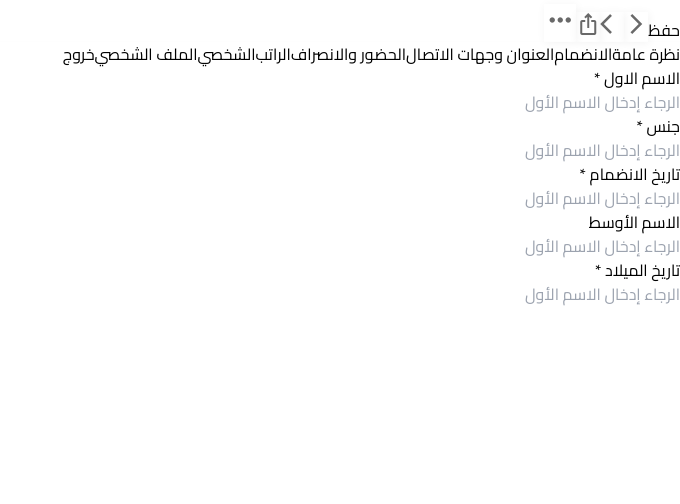
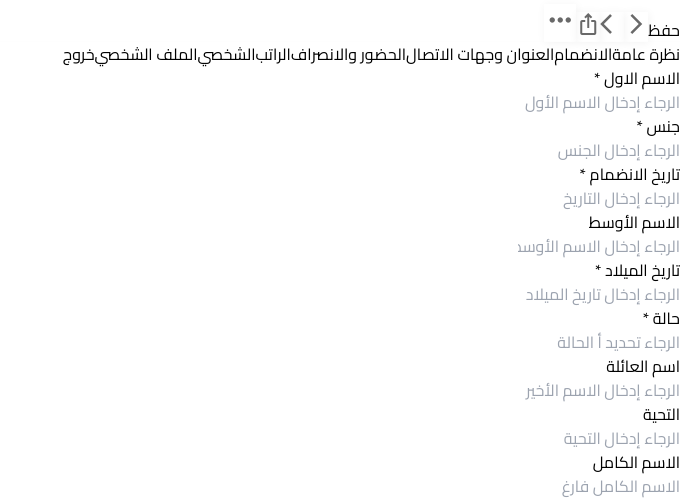
Before and after one commit to narokamyraid199999/rukn_dashboard, a Vue app in the folder app/: page /staff in a window 1280 px wide. Shown: the part 1282-1786 px from the top of the page, without its empty margins (600-1280 px from the left). Before the commit the page ends 1588 px from the top, so only its background shows below. Built offline with nearby package versions, Linux system fonts and the light colour scheme.

Commit message:
feat: add user details to staff component

```diff
--- a/app/src/components/FormButton.vue
+++ b/app/src/components/FormButton.vue
@@ -1,20 +1,23 @@
 <script setup>
-const { title, isDropdown, data, required } = defineProps([
+const { title, isDropdown, data, required, placeholder } = defineProps([
   "title",
   "isDropdown",
   "data",
   "required",
+  "placeholder",
 ]);
 </script>
 
 <template>
   <div>
-    <p class="text-xl mb-2 text-[#696969]">
+    <p class="text-[1.18rem] mb-2 text-[#696969]">
       {{ title }} <span v-if="required" class="text-[#da3d3d]">*</span>
     </p>
     <input
+      :required="required"
+      :placeholder="placeholder"
       type="text"
-      class="bg-[#F9F9F9] h-14 pr-4 rounded-lg outline-none w-full overflow-auto pl-2 text-sm xl:text-base"
+      class="bg-[#F9F9F9] h-14 pr-4 rounded-lg outline-none w-full overflow-auto pl-2 text-sm xl:text-base text-[#9B9B9B]"
       placeholder="الرجاء إدخال الاسم الأول"
     />
   </div>
--- a/app/src/components/Staff.vue
+++ b/app/src/components/Staff.vue
@@ -2,6 +2,7 @@
 import StaffTitle from "./StaffTitle.vue";
 import StaffTaps from "./StaffTaps.vue";
 import StaffForm from "./StaffForm.vue";
+import StaffUserDetails from "./StaffUserDetails.vue";
 </script>
 
 <template>
@@ -10,6 +11,7 @@ import StaffForm from "./StaffForm.vue";
     <div class="bg-white rounded-2xl pb-[30rem] panel-shadow mt-8 p-6">
       <StaffTaps></StaffTaps>
       <StaffForm></StaffForm>
+      <StaffUserDetails></StaffUserDetails>
     </div>
   </div>
 </template>
--- a/app/src/components/StaffForm.vue
+++ b/app/src/components/StaffForm.vue
@@ -1,15 +1,77 @@
 <script setup>
 import FormButton from "./FormButton.vue";
+import { ref } from "vue";
+
+const formInputs = ref([
+  {
+    title: "الاسم الاول",
+    required: true,
+    placeholder: "الرجاء إدخال الاسم الأول",
+    isDropdown: false,
+  },
+  {
+    title: "جنس",
+    required: true,
+    placeholder: "الرجاء إدخال الجنس",
+    isDropdown: false,
+  },
+  {
+    title: "تاريخ الانضمام",
+    required: true,
+    placeholder: "الرجاء إدخال التاريخ",
+    isDropdown: false,
+  },
+  {
+    title: "الاسم الأوسط",
+    required: false,
+    placeholder: "الرجاء إدخال الاسم الأوسط",
+    isDropdown: false,
+  },
+  {
+    title: "تاريخ الميلاد",
+    required: true,
+    placeholder: "الرجاء إدخال تاريخ الميلاد",
+    isDropdown: false,
+  },
+  {
+    title: "حالة",
+    required: true,
+    placeholder: "الرجاء تحديد أ الحالة",
+    isDropdown: true,
+  },
+  {
+    title: "اسم العائلة",
+    required: false,
+    placeholder: "الرجاء إدخال الاسم الأخير",
+    isDropdown: false,
+  },
+  {
+    title: "التحية",
+    required: false,
+    placeholder: "الرجاء إدخال التحية",
+    isDropdown: false,
+  },
+]);
 </script>
 
 <template>
   <div class="mt-6">
-    <div class="grid grid-cols-3 gap-x-14 gap-y-6">
-      <FormButton :required="true" title="الاسم الاول"></FormButton>
-      <FormButton :required="true" title="جنس"></FormButton>
-      <FormButton :required="true" title="تاريخ الانضمام"></FormButton>
-      <FormButton title="الاسم الأوسط"></FormButton>
-      <FormButton :required="true" title="تاريخ الميلاد"></FormButton>
+    <div class="grid grid-cols-3 gap-x-14 gap-y-5">
+      <FormButton
+        v-for="input in formInputs"
+        :required="input.required"
+        :title="input.title"
+        :placeholder="input.placeholder"
+        :isDropdown="input.isDropdown"
+      ></FormButton>
+    </div>
+    <div class="grid grid-cols-3 mt-5 gap-x-14">
+      <FormButton
+        class="col-span-1"
+        title="الاسم الكامل"
+        placeholder="الاسم الكامل فارغ"
+        :isDropdown="false"
+      ></FormButton>
     </div>
   </div>
 </template>
--- /dev/null
+++ b/app/src/components/StaffUserDetails.vue
@@ -0,0 +1,43 @@
+<script setup>
+import { ref } from "vue";
+import FormButton from "./FormButton.vue";
+const isVisible = ref(false);
+const arrow = ref("keyboard_arrow_up");
+
+const toggle = () => {
+  isVisible.value = !isVisible.value;
+  arrow.value =
+    arrow.value == "keyboard_arrow_down"
+      ? "keyboard_arrow_up"
+      : "keyboard_arrow_down";
+};
+</script>
+
+<template>
+  <div class="text-[#696969] mt-9">
+    <button class="text-[1.3rem]" @click="toggle">
+      تفاصيل المستخدم
+      <span class="material-icons relative top-1">{{ arrow }}</span>
+    </button>
+    <div class="mt-3" v-if="isVisible">
+      <!-- <p>معرف المستخدم</p> -->
+      <div class="grid grid-cols-3 mt-5 gap-x-14">
+        <FormButton
+          class="col-span-1"
+          title="معرف المستخدم"
+          placeholder="الرجاء إدخال معرف المستخدم"
+          :isDropdown="false"
+        ></FormButton>
+      </div>
+      <p class="text-sm mt-1.5">
+        معرف مستخدم النظام (تسجيل الدخول). ,إذا تم تعيينه، فسيصبح افتراضيًا
+        لجميع نماذج الموارد البشرية.
+      </p>
+      <button
+        class="bg-[#E84646] text-[#FFFFFF] py-2 px-6 mt-4 rounded-lg text-lg outline-none"
+      >
+        إنشاء مستخدم
+      </button>
+    </div>
+  </div>
+</template>
```
